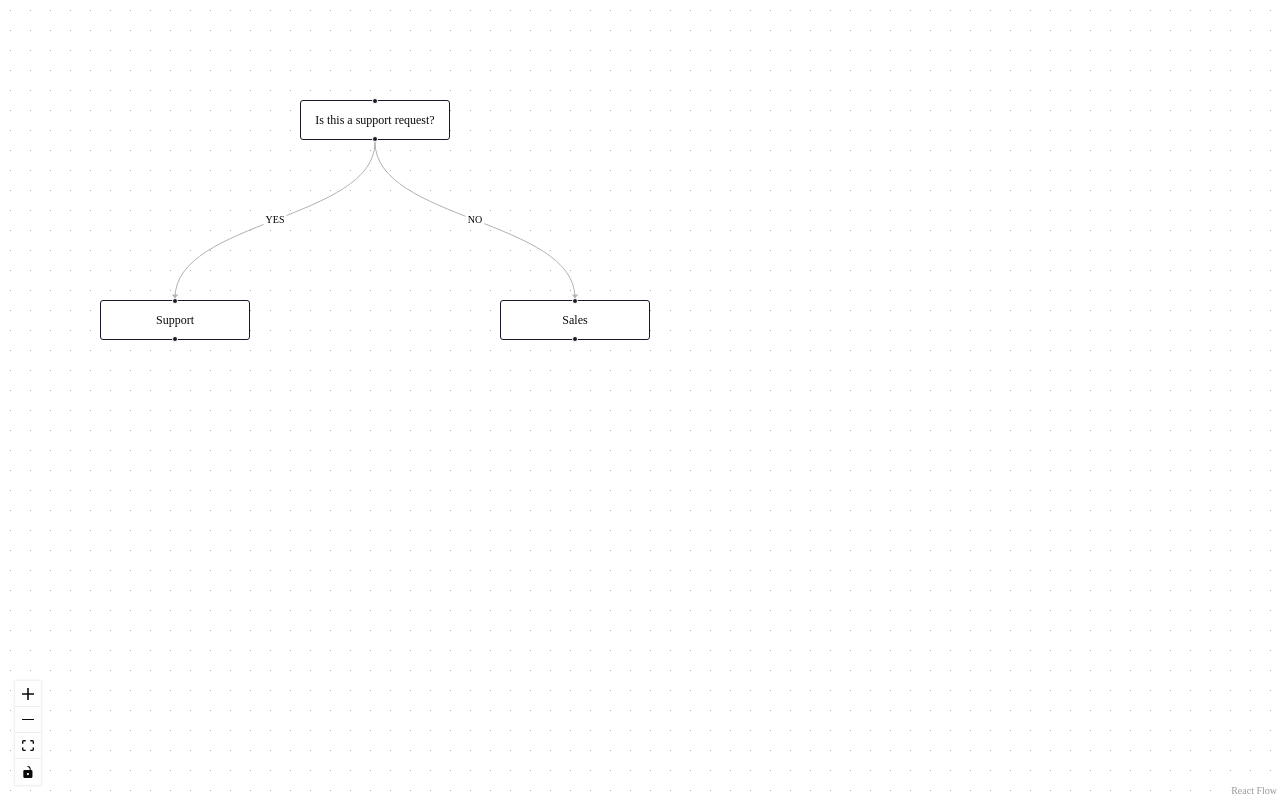
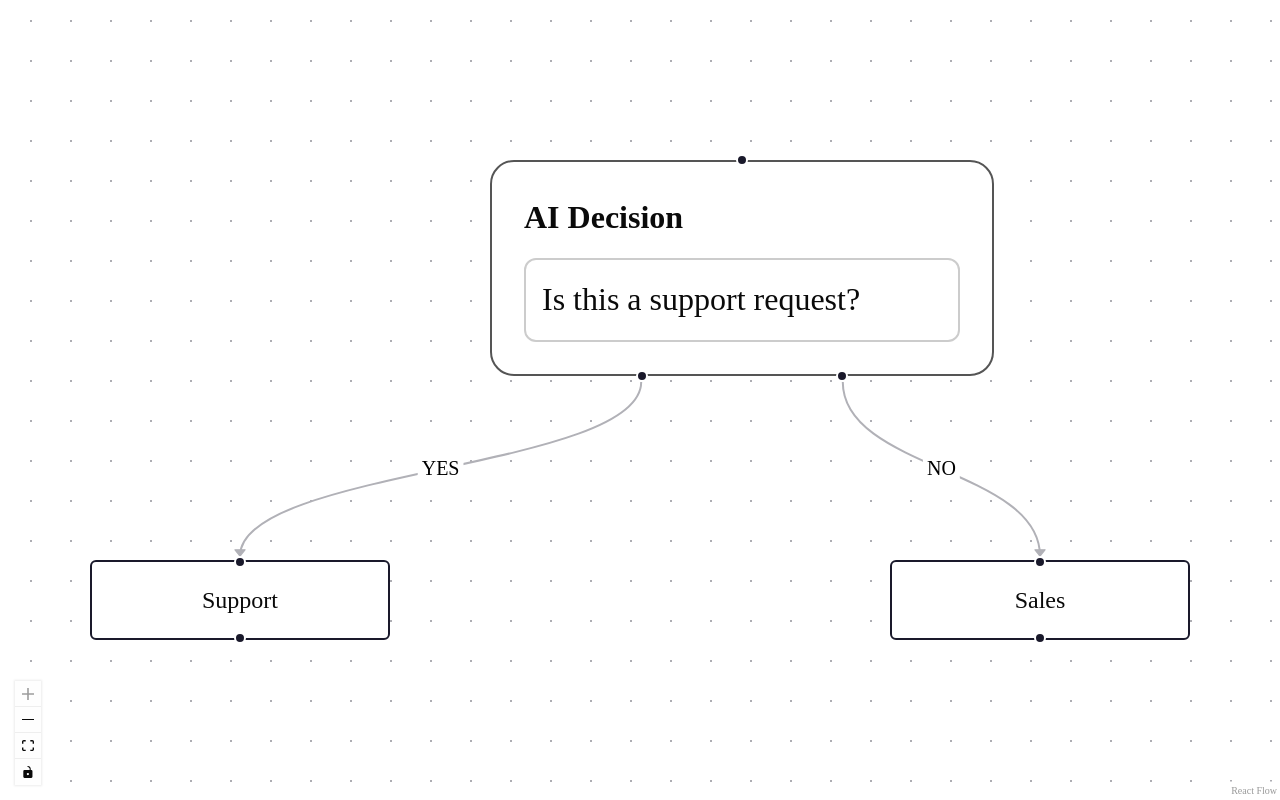
Before and after one commit to SHREYA-G-AMIN/flyrank-ai-decision-flow, a Next.js app: page / in a window 1280 px wide. Built offline with nearby package versions, Linux system fonts and the light colour scheme.

Commit message:
BE-09: add editable AI decision node

```diff
--- a/app/page.tsx
+++ b/app/page.tsx
@@ -8,12 +8,20 @@ import {
 } from "@xyflow/react";
 
 import "@xyflow/react/dist/style.css";
+import DecisionNode from "@/components/DecisionNode";
+
+const nodeTypes = {
+  decision: DecisionNode,
+};
 
 const nodes = [
   {
     id: "decision",
+    type: "decision",
     position: { x: 300, y: 100 },
-    data: { label: "Is this a support request?" },
+    data: {
+      prompt: "Is this a support request?",
+    },
   },
   {
     id: "support",
@@ -31,6 +39,7 @@ const edges = [
   {
     id: "yes",
     source: "decision",
+    sourceHandle: "yes",
     target: "support",
     label: "YES",
     markerEnd: { type: MarkerType.ArrowClosed },
@@ -38,6 +47,7 @@ const edges = [
   {
     id: "no",
     source: "decision",
+    sourceHandle: "no",
     target: "sales",
     label: "NO",
     markerEnd: { type: MarkerType.ArrowClosed },
@@ -47,7 +57,12 @@ const edges = [
 export default function Page() {
   return (
     <main style={{ width: "100vw", height: "100vh" }}>
-      <ReactFlow nodes={nodes} edges={edges}>
+      <ReactFlow
+        nodes={nodes}
+        edges={edges}
+        nodeTypes={nodeTypes}
+        fitView
+      >
         <Background />
         <Controls />
       </ReactFlow>
--- /dev/null
+++ b/components/DecisionNode.tsx
@@ -0,0 +1,47 @@
+"use client";
+
+import { Handle, Position, NodeProps } from "@xyflow/react";
+
+export default function DecisionNode({ data }: NodeProps) {
+  return (
+    <div
+      style={{
+        padding: "16px",
+        border: "1px solid #555",
+        borderRadius: "12px",
+        background: "#fff",
+        minWidth: "220px",
+      }}
+    >
+      <Handle type="target" position={Position.Top} />
+
+      <div style={{ fontWeight: "bold", marginBottom: "8px" }}>
+        AI Decision
+      </div>
+
+      <input
+        defaultValue={data.prompt as string}
+        style={{
+          width: "100%",
+          padding: "8px",
+          border: "1px solid #ccc",
+          borderRadius: "6px",
+        }}
+      />
+
+      <Handle
+        type="source"
+        position={Position.Bottom}
+        id="yes"
+        style={{ left: "30%" }}
+      />
+
+      <Handle
+        type="source"
+        position={Position.Bottom}
+        id="no"
+        style={{ left: "70%" }}
+      />
+    </div>
+  );
+}
```
